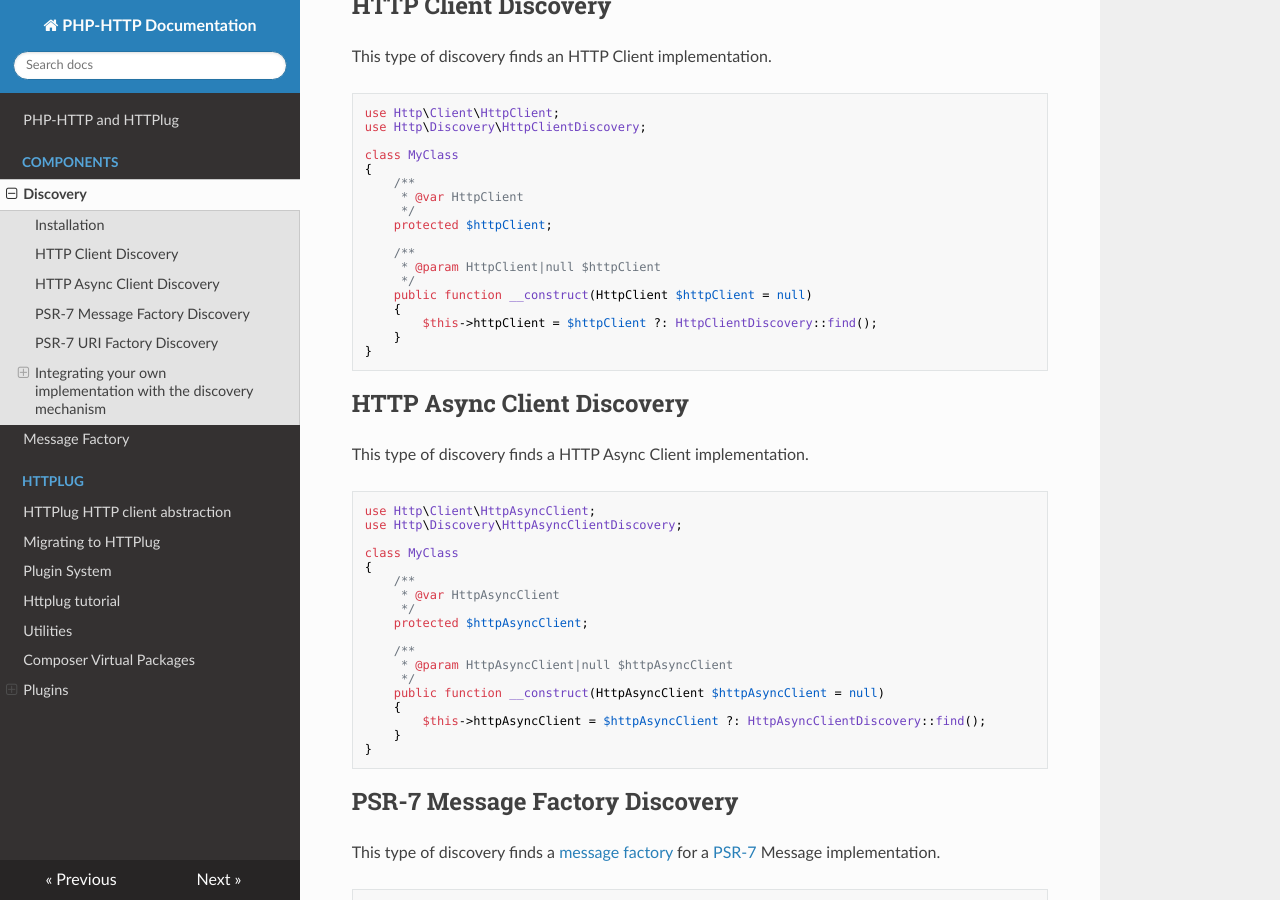
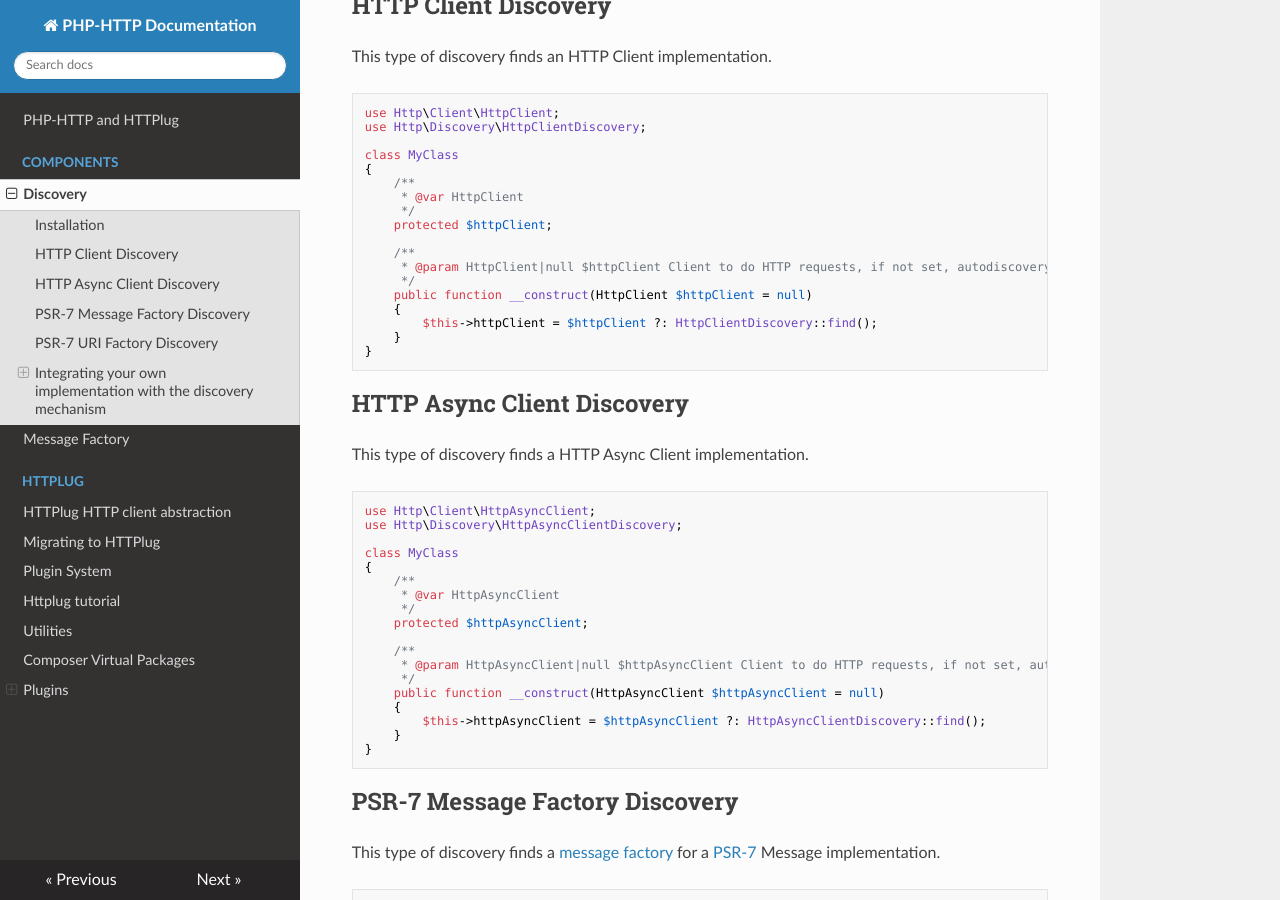
Before and after one commit to php-http/documentation, an MkDocs documentation site: the page built from docs/components/discovery.md, in a window 1280 px wide and 900 px high, scrolled down 645 px. Built offline with MkDocs 1.6.1, drawn with Linux system fonts in a browser that asks for light colours; nearby versions of some CDN libraries.

Commit message:
Add back constructor comment

```diff
--- a/docs/components/discovery.md
+++ b/docs/components/discovery.md
@@ -38,7 +38,7 @@ class MyClass
     protected $httpClient;
 
     /**
-     * @param HttpClient|null $httpClient
+     * @param HttpClient|null $httpClient Client to do HTTP requests, if not set, autodiscovery will be used to find a HTTP client.
      */
     public function __construct(HttpClient $httpClient = null)
     {
@@ -64,7 +64,7 @@ class MyClass
     protected $httpAsyncClient;
 
     /**
-     * @param HttpAsyncClient|null $httpAsyncClient
+     * @param HttpAsyncClient|null $httpAsyncClient Client to do HTTP requests, if not set, autodiscovery will be used to find an asynchronous client.
      */
     public function __construct(HttpAsyncClient $httpAsyncClient = null)
     {
```
